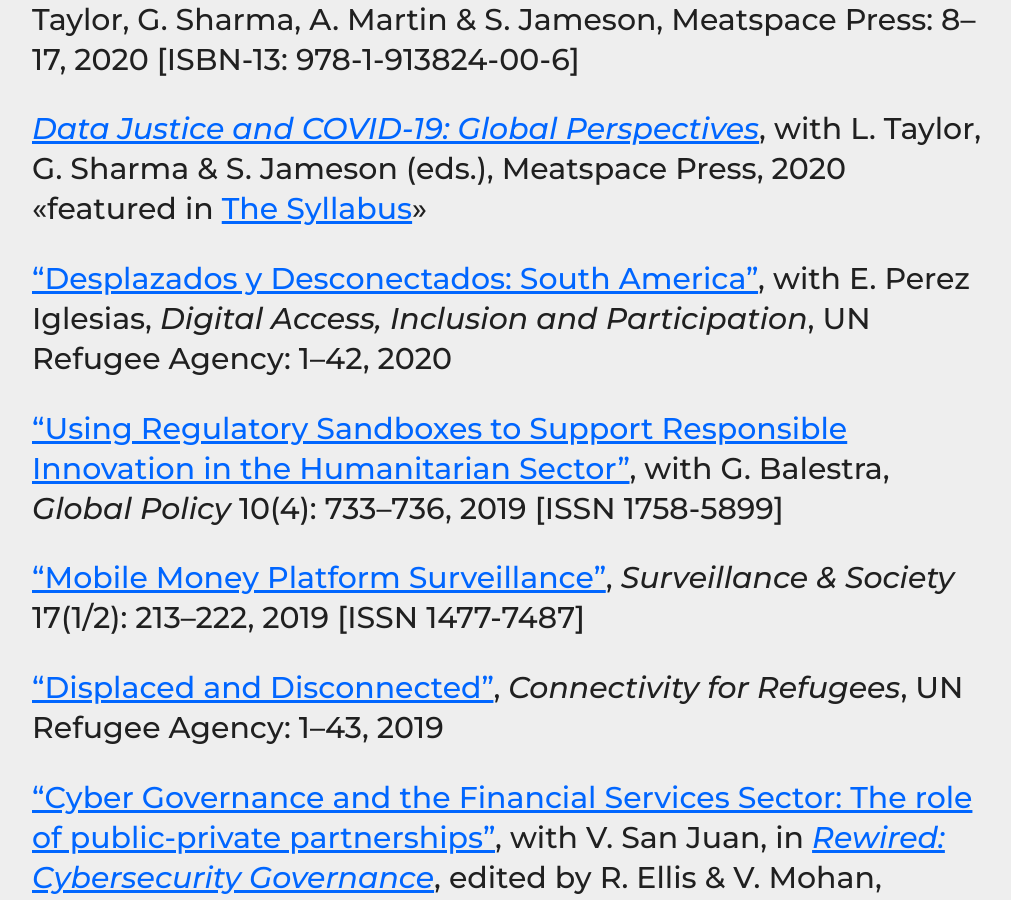
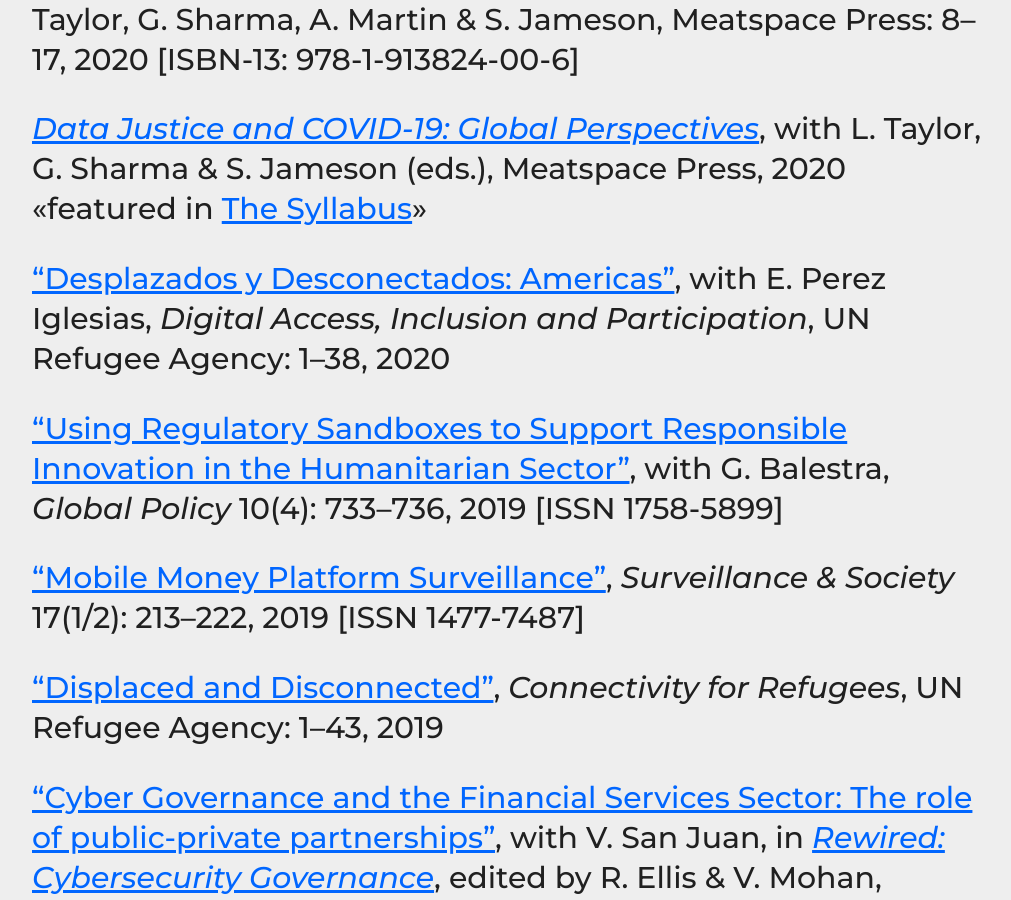
Before and after one commit to haroonalrasheed/641a, a Jekyll site: the page built from selected-publications/index.md, in a window 1280 px wide and 900 px high, scrolled down 5357 px. Shown: the whole window, without its empty margins (132-1143 px from the left). Built offline with Jekyll 4.4.1, drawn with Linux system fonts in a browser that asks for light colours.

Commit message:
Update index.md

```diff
--- a/selected-publications/index.md
+++ b/selected-publications/index.md
@@ -69,7 +69,7 @@ Developing information-sharing on money laundering and terrorism financing_](htt
 
 [_Data Justice and COVID-19: Global Perspectives_](https://ia801905.us.archive.org/23/items/data-justice-and-covid-19/Data_Justice_and_COVID-19.pdf), with L. Taylor, G. Sharma & S. Jameson (eds.), Meatspace Press, 2020 <<featured in [The Syllabus](https://cabinet.the-syllabus.com/syllabus/Ig5CJ6qoXZ)>>
 
-["Desplazados y Desconectados: South America"](https://www.unhcr.org/innovation/displaced-and-disconnected/), with E. Perez Iglesias, *Digital Access, Inclusion and Participation*, UN Refugee Agency: 1–42, 2020
+["Desplazados y Desconectados: Americas"](https://www.unhcr.org/innovation/displaced-and-disconnected/), with E. Perez Iglesias, *Digital Access, Inclusion and Participation*, UN Refugee Agency: 1–38, 2020
 
 ["Using Regulatory Sandboxes to Support Responsible Innovation in the Humanitarian Sector"](https://doi.org/10.1111/1758-5899.12729), with G. Balestra, *Global Policy* 10(4): 733–736, 2019 [ISSN 1758-5899]
 
```
